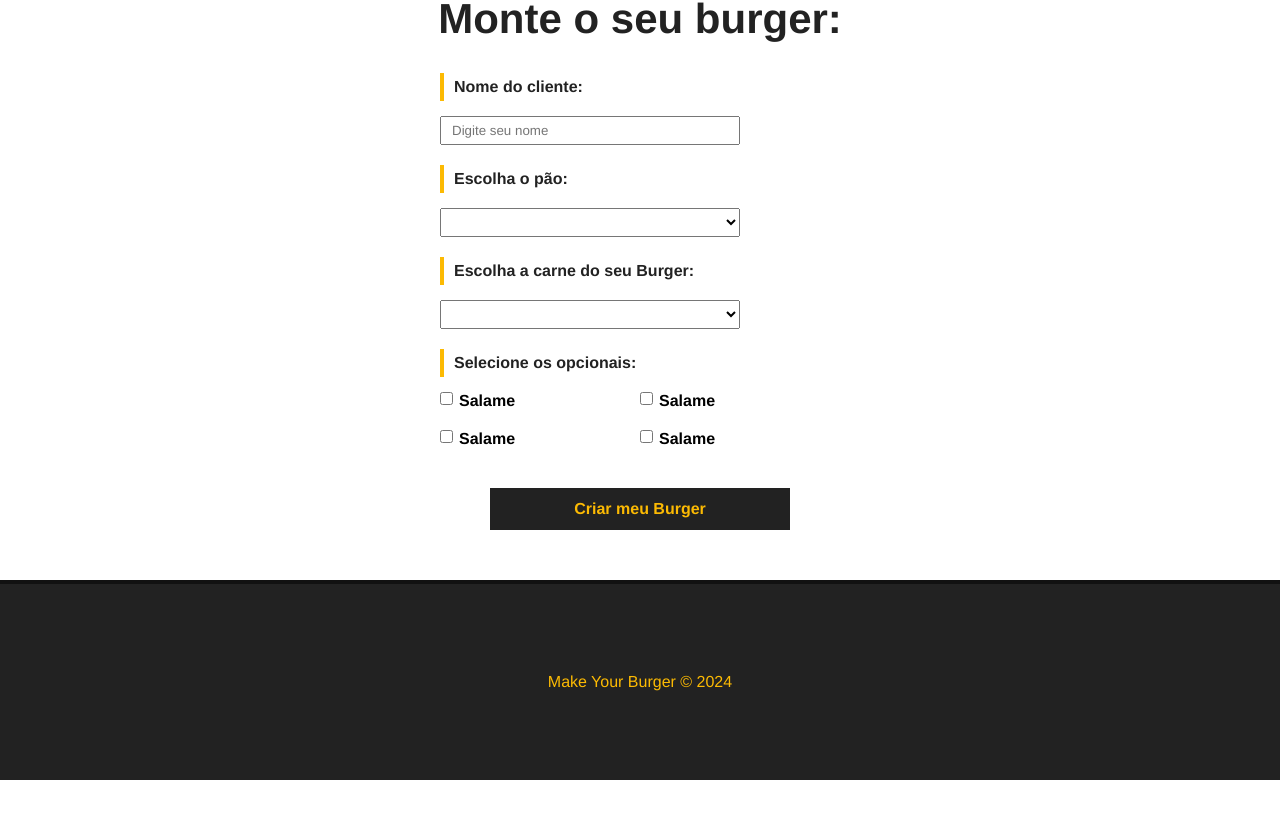
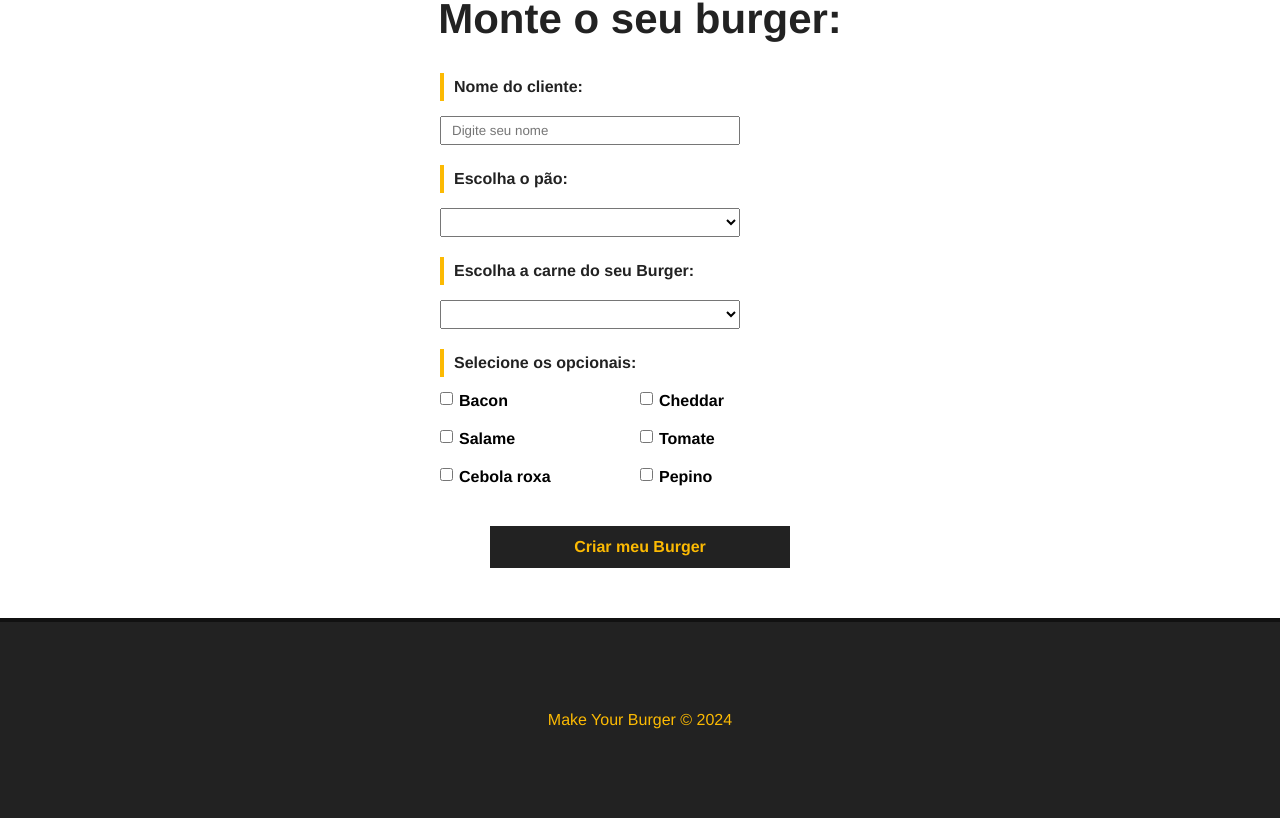
Before and after one commit to guilopes2020/make-a-burguer, a Vue app: page / in a window 1280 px wide. Shown: the part 643-1461 px from the top of the page. Before the commit the page ends 1423 px from the top, so only its background shows below. Built offline with nearby package versions, Linux system fonts and the light colour scheme; data requests are answered from the project's data file.

Commit message:
feat: :sparkles: backend-in-form

```diff
--- a/src/components/BurgerForm.vue
+++ b/src/components/BurgerForm.vue
@@ -9,34 +9,22 @@
                 <div class="input-container">
                     <label for="pao">Escolha o pão:</label>
                     <select name="pao" id="pao" v-model="pao">
-                        <option value="">Selecione seu pão</option>
-                        <option value="integral">Integral</option>
+                        <option value="Selecione seu pão">Selecione seu pão</option>
+                        <option v-for="pao in paes" :key="pao.id" :value="pao.tipo">{{ pao.tipo }}</option>
                     </select>
                 </div>
                 <div class="input-container">
                     <label for="carne">Escolha a carne do seu Burger:</label>
                     <select name="carne" id="carne" v-model="carne">
                         <option value="">Selecione o tipo de carne</option>
-                        <option value="maminha">Maminha</option>
+                        <option v-for="carne in carnes" :key="carne.id" :value="carne.tipo">{{ carne.tipo }}</option>
                     </select>
                 </div>
                 <div id="opcionais-container" class="input-container">
                     <label id="opcionais-title" for="opcionais">Selecione os opcionais:</label>
-                    <div class="checkbox-container">
-                        <input type="checkbox" name="opcionais" v-model="opcionais" value="salame">
-                        <span>Salame</span>
-                    </div>
-                    <div class="checkbox-container">
-                        <input type="checkbox" name="opcionais" v-model="opcionais" value="salame">
-                        <span>Salame</span>
-                    </div>
-                    <div class="checkbox-container">
-                        <input type="checkbox" name="opcionais" v-model="opcionais" value="salame">
-                        <span>Salame</span>
-                    </div>
-                    <div class="checkbox-container">
-                        <input type="checkbox" name="opcionais" v-model="opcionais" value="salame">
-                        <span>Salame</span>
+                    <div class="checkbox-container" v-for="opcional in opcionaisdata" :key="opcional.id">
+                        <input type="checkbox" name="opcionais" v-model="opcionais" :value="opcional.tipo">
+                        <span>{{ opcional.tipo }}</span>
                     </div>
                 </div>
                 <div class="input-container">
@@ -51,7 +39,30 @@
     export default {
         name: 'BurgerForm',
         data() {
+            return {
+                paes: null,
+                carnes: null,
+                opcionaisdata: null,
+                nome: null,
+                pao: null,
+                carne: null,
+                opcionais: [],
+                status: 'Solicitado',
+                msg: null
+            }
+        },
+        methods: {
+            async getIngredients() {
+                const req = await fetch('http://localhost:3000/ingredientes')
+                const data = await req.json()
 
+                this.paes = data.paes
+                this.carnes = data.carnes
+                this.opcionaisdata = data.opcionais
+            }
+        },
+        mounted() {
+            this.getIngredients()
         }
     }
 </script>
```
